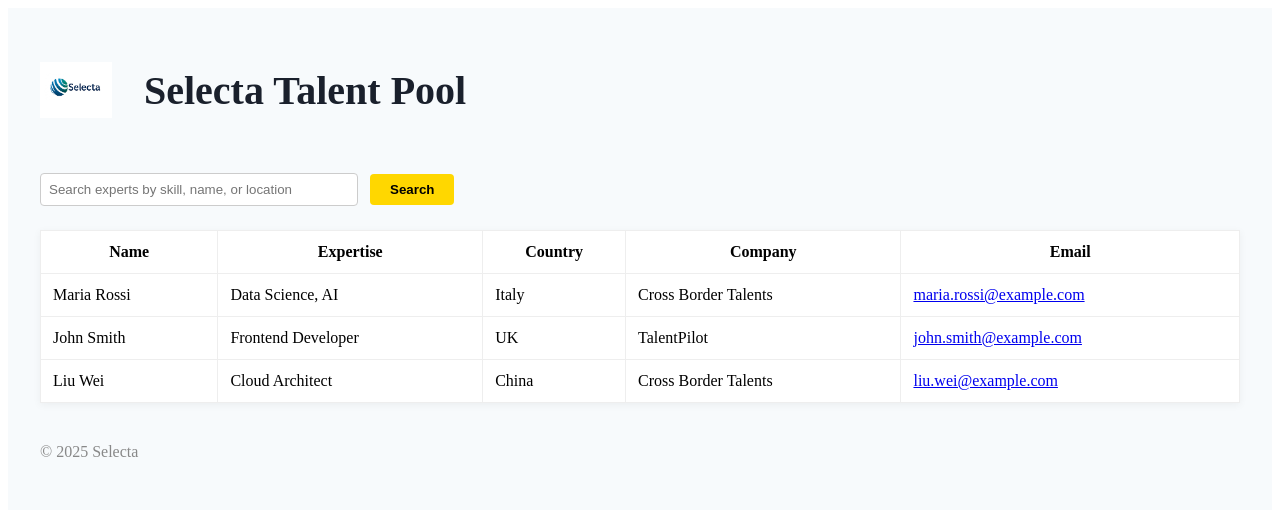
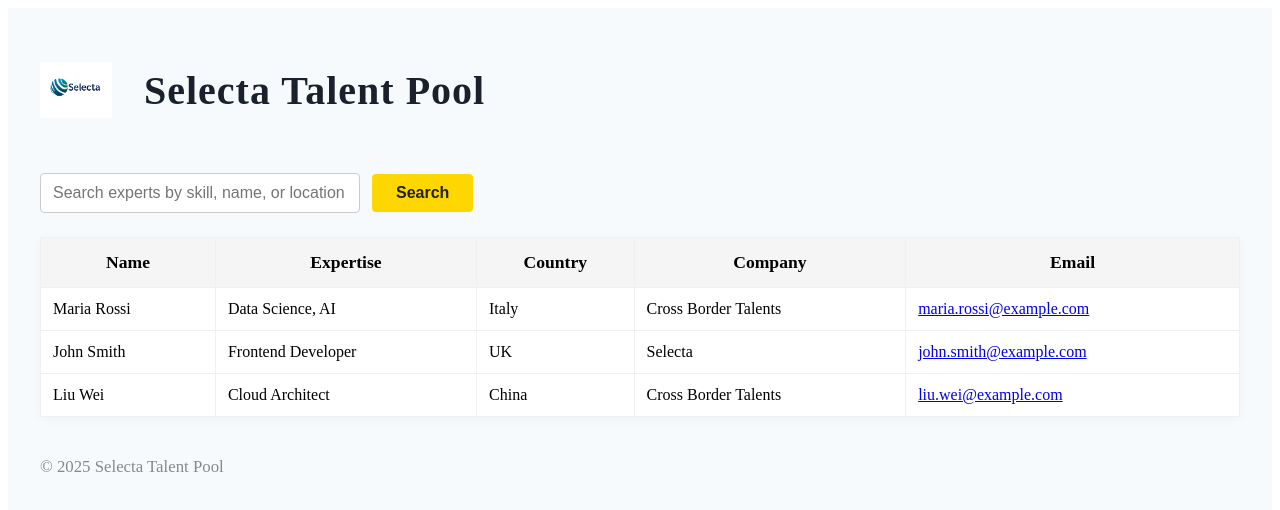
Before and after one commit to droukasn/experts-database-v1, a Next.js app: page / in a window 1280 px wide. Shown: the top 510 px of the page. Built offline with nearby package versions, Linux system fonts and the light colour scheme.

Commit message:
Refactor styles and update footer text

```diff
--- a/src/pages/index.js
+++ b/src/pages/index.js
@@ -1,6 +1,5 @@
 import Image from 'next/image';
 import styles from '../styles/Logo.module.css';
-<img src="/logo.png" alt="Selecta logo" className={styles.logo} />
 
 export default function Home() {
   return (
@@ -11,7 +10,13 @@
           alt="Selecta logo"
           className={styles.logo}
         />
-        <h1 style={{ marginLeft: '16px', fontWeight: 700, fontSize: '2.5rem', color: '#1a202c' }}>
+        <h1 style={{
+          marginLeft: '16px',
+          fontWeight: 700,
+          fontSize: '2.5rem',
+          color: '#1a202c',
+          letterSpacing: '1px'
+        }}>
           Selecta Talent Pool
         </h1>
       </header>
@@ -19,60 +24,78 @@
         <input
           type="text"
           placeholder="Search experts by skill, name, or location"
-          style={{ padding: '8px', width: '300px', borderRadius: '4px', border: '1px solid #ccc' }}
+          style={{
+            padding: '10px 12px',
+            width: '320px',
+            borderRadius: '4px',
+            border: '1px solid #ccc',
+            fontSize: '1rem',
+            boxSizing: 'border-box'
+          }}
         />
         <button style={{
           marginLeft: '12px',
-          padding: '8px 20px',
+          padding: '10px 24px',
           background: '#ffd700',
           border: 'none',
           borderRadius: '4px',
           fontWeight: 700,
-          cursor: 'pointer'
+          cursor: 'pointer',
+          fontSize: '1rem',
+          color: '#222'
         }}>Search</button>
       </div>
-      <table style={{ borderCollapse: 'collapse', width: '100%', background: '#fff', boxShadow: '0 2px 8px rgba(0,0,0,0.05)' }}>
+      <table style={{
+        borderCollapse: 'collapse',
+        width: '100%',
+        background: '#fff',
+        boxShadow: '0 2px 12px rgba(0,0,0,0.03)'
+      }}>
         <thead>
-          <tr>
-            <th style={{ padding: '12px', border: '1px solid #eee' }}>Name</th>
-            <th style={{ padding: '12px', border: '1px solid #eee' }}>Expertise</th>
-            <th style={{ padding: '12px', border: '1px solid #eee' }}>Country</th>
-            <th style={{ padding: '12px', border: '1px solid #eee' }}>Company</th>
-            <th style={{ padding: '12px', border: '1px solid #eee' }}>Email</th>
+          <tr style={{ background: '#f5f5f5' }}>
+            <th style={{ padding: '14px', border: '1px solid #f0f0f0', fontWeight: 600, fontSize: '1.1rem' }}>Name</th>
+            <th style={{ padding: '14px', border: '1px solid #f0f0f0', fontWeight: 600, fontSize: '1.1rem' }}>Expertise</th>
+            <th style={{ padding: '14px', border: '1px solid #f0f0f0', fontWeight: 600, fontSize: '1.1rem' }}>Country</th>
+            <th style={{ padding: '14px', border: '1px solid #f0f0f0', fontWeight: 600, fontSize: '1.1rem' }}>Company</th>
+            <th style={{ padding: '14px', border: '1px solid #f0f0f0', fontWeight: 600, fontSize: '1.1rem' }}>Email</th>
           </tr>
         </thead>
         <tbody>
           <tr>
-            <td style={{ padding: '12px', border: '1px solid #eee' }}>Maria Rossi</td>
-            <td style={{ padding: '12px', border: '1px solid #eee' }}>Data Science, AI</td>
-            <td style={{ padding: '12px', border: '1px solid #eee' }}>Italy</td>
-            <td style={{ padding: '12px', border: '1px solid #eee' }}>Cross Border Talents</td>
-            <td style={{ padding: '12px', border: '1px solid #eee' }}>
+            <td style={{ padding: '12px', border: '1px solid #f0f0f0' }}>Maria Rossi</td>
+            <td style={{ padding: '12px', border: '1px solid #f0f0f0' }}>Data Science, AI</td>
+            <td style={{ padding: '12px', border: '1px solid #f0f0f0' }}>Italy</td>
+            <td style={{ padding: '12px', border: '1px solid #f0f0f0' }}>Cross Border Talents</td>
+            <td style={{ padding: '12px', border: '1px solid #f0f0f0' }}>
               <a href="mailto:maria.rossi@example.com">maria.rossi@example.com</a>
             </td>
           </tr>
           <tr>
-            <td style={{ padding: '12px', border: '1px solid #eee' }}>John Smith</td>
-            <td style={{ padding: '12px', border: '1px solid #eee' }}>Frontend Developer</td>
-            <td style={{ padding: '12px', border: '1px solid #eee' }}>UK</td>
-            <td style={{ padding: '12px', border: '1px solid #eee' }}>TalentPilot</td>
-            <td style={{ padding: '12px', border: '1px solid #eee' }}>
+            <td style={{ padding: '12px', border: '1px solid #f0f0f0' }}>John Smith</td>
+            <td style={{ padding: '12px', border: '1px solid #f0f0f0' }}>Frontend Developer</td>
+            <td style={{ padding: '12px', border: '1px solid #f0f0f0' }}>UK</td>
+            <td style={{ padding: '12px', border: '1px solid #f0f0f0' }}>Selecta</td>
+            <td style={{ padding: '12px', border: '1px solid #f0f0f0' }}>
               <a href="mailto:john.smith@example.com">john.smith@example.com</a>
             </td>
           </tr>
           <tr>
-            <td style={{ padding: '12px', border: '1px solid #eee' }}>Liu Wei</td>
-            <td style={{ padding: '12px', border: '1px solid #eee' }}>Cloud Architect</td>
-            <td style={{ padding: '12px', border: '1px solid #eee' }}>China</td>
-            <td style={{ padding: '12px', border: '1px solid #eee' }}>Cross Border Talents</td>
-            <td style={{ padding: '12px', border: '1px solid #eee' }}>
+            <td style={{ padding: '12px', border: '1px solid #f0f0f0' }}>Liu Wei</td>
+            <td style={{ padding: '12px', border: '1px solid #f0f0f0' }}>Cloud Architect</td>
+            <td style={{ padding: '12px', border: '1px solid #f0f0f0' }}>China</td>
+            <td style={{ padding: '12px', border: '1px solid #f0f0f0' }}>Cross Border Talents</td>
+            <td style={{ padding: '12px', border: '1px solid #f0f0f0' }}>
               <a href="mailto:liu.wei@example.com">liu.wei@example.com</a>
             </td>
           </tr>
         </tbody>
       </table>
-      <footer style={{ marginTop: '40px', color: '#888' }}>
-        © 2025 Selecta
+      <footer style={{
+        marginTop: '40px',
+        color: '#888',
+        fontSize: '1.05rem'
+      }}>
+        © 2025 Selecta Talent Pool
       </footer>
     </div>
   );
```
